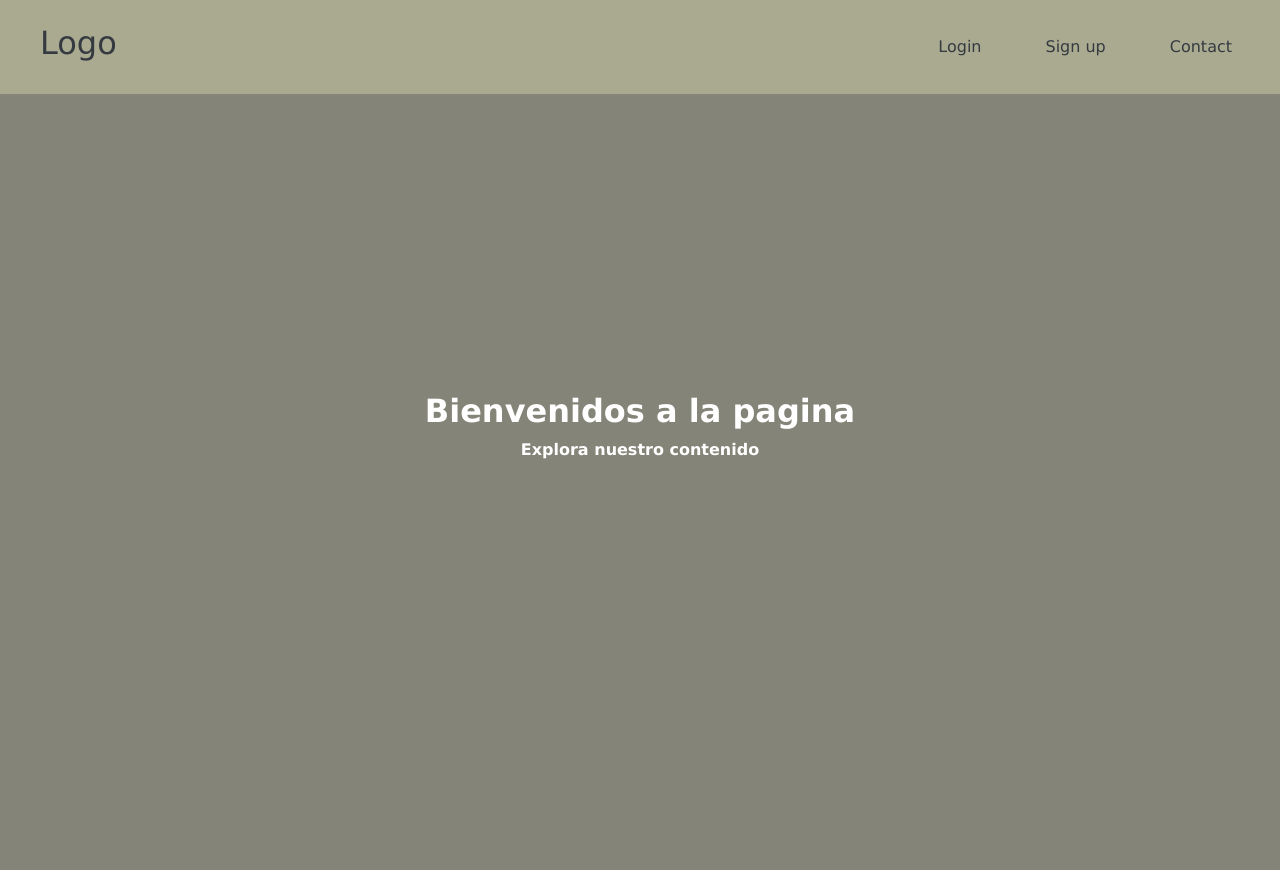
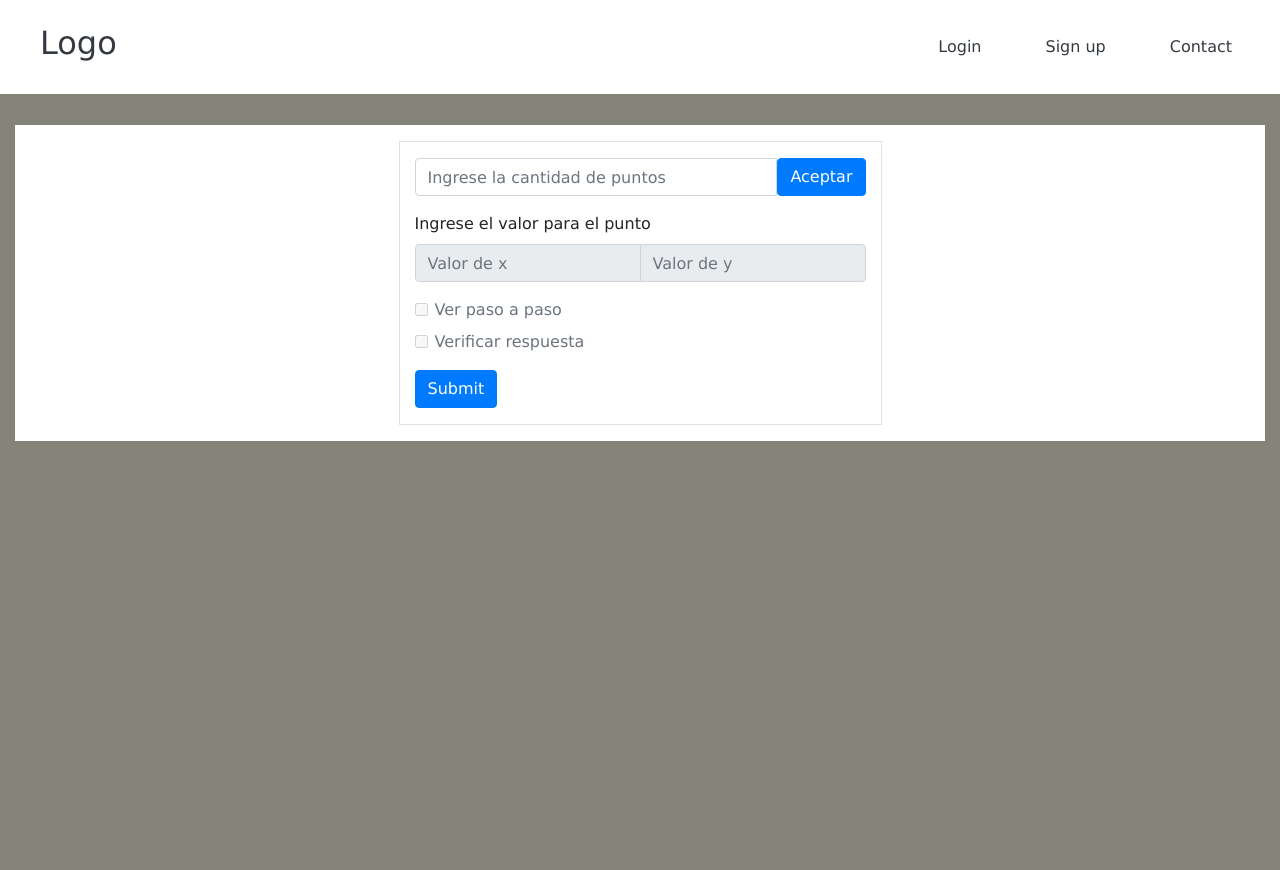
Before and after one commit to Isaac684/DiferenciasDivPagina, a Django app: page / in a window 1280 px wide. After the commit the page ends 441 px from the top, so only its background shows below. Run offline with Django 4.2, Linux system fonts and the light colour scheme.

Commit message:
Cambios de diseño

```diff
--- a/myAppPage/myApp/templates/base/baseapp.html
+++ b/myAppPage/myApp/templates/base/baseapp.html
@@ -11,9 +11,9 @@
     <link rel="stylesheet" href="{% static 'css/styleapp.css' %}">
 </head>
 
-<body class="d-flex justify-content-center align-items-center" style="min-height: calc(100vh + 70px); background-color: #848478">
+<body class="d-flex justify-content-center align-items-center" style="margin-top: 125px; background-color: #848478">
 
-    <header class="fixed-top" style="background-color: #aaaa91">
+    <header class="fixed-top" style="background-color: #FFFFFF">
 
         <div class="container-fluid d-flex justify-content-between align-items-center mx-4 p-3 py-4">
             <h2 class="logo text-dark">Logo</h2>
@@ -27,7 +27,7 @@
 
     </header>
 
-    <main>
+    <main class="container-fluid d-flex align-self-center">
         {% block content %}
         {% endblock %}
     </main>
--- a/myAppPage/myApp/templates/homepageapp.html
+++ b/myAppPage/myApp/templates/homepageapp.html
@@ -2,9 +2,32 @@
 
 {% block content %}
 
-<div class="container text-center">
-    <h2 class="font-weight-bold text-white">Bienvenidos a la pagina</h2>
-    <p class="font-weight-bold text-white">Explora nuestro contenido</p>
+<div class="container-fluid pt-3 pb-3" style="background-color: white;">
+    <form class="container-fluid rounded-4 border border-1 pb-3" style="width: max-content;">
+        <div class="mt-3 input-group mb-3">
+            <input type="text" class="form-control" placeholder="Ingrese la cantidad de puntos"
+                aria-label="Example text with button addon" aria-describedby="button-addon1">
+            <button class="btn btn-primary" type="button" id="button-addon1">Aceptar</button>
+        </div>
+        <label class="form-label">Ingrese el valor para el punto</label>
+        <div class="input-group mb-3">
+            <input type="text" class="form-control" disabled placeholder="Valor de x">
+            <input type="text" class="form-control" disabled placeholder="Valor de y">
+        </div>
+        <div class="form-check mb-2">
+            <input class="form-check-input" disabled type="checkbox" value="" id="pasoApaso">
+            <label class="form-check-label" for="pasoApaso">
+                Ver paso a paso
+            </label>
+        </div>
+        <div class="form-check mb-3">
+            <input class="form-check-input" disabled type="checkbox" value="" id="verificarRespuesta">
+            <label class="form-check-label" for="verificarRespuesta">
+                Verificar respuesta
+            </label>
+        </div>
+        <button type="submit" class="btn btn-primary">Submit</button>
+    </form>
 </div>
 
 {% endblock %}
--- a/myAppPage/myApp/templates/loginapp.html
+++ b/myAppPage/myApp/templates/loginapp.html
@@ -2,7 +2,7 @@
 
 {% block content %}
 
-<div class="border border-white-50 rounded" style="width: 400px; height: 440px; backdrop-filter: blur(20px); box-shadow: 0 0 30px rgba(0, 0, 0, .5); background-color: #5e5e5e">
+<div class="container-fluid border border-white-50 rounded" style="width: 400px; height: 440px; backdrop-filter: blur(20px); box-shadow: 0 0 30px rgba(0, 0, 0, .5); background-color: #5e5e5e">
     <div class="p-4">
 
         <h2 class="text-white text-center">Login</h2>
@@ -11,13 +11,13 @@
             {% csrf_token %}
 
             <div class="input-box">
-                <span class="icon"><ion-icon name="person-circle-outline"></ion-icon></span>
+                <span class="icon pr-4"><ion-icon name="person-circle-outline"></ion-icon></span>
                 <label class="my-2 text-white px-1">User</label>
                 <input type="text" id="userLogin" name="userLogin" class="form-control rounded-pill">
             </div>
 
             <div class="input-box">
-                <span class="icon"><ion-icon name="lock-closed-outline"></ion-icon></span>
+                <span class="icon pr-4"><ion-icon name="lock-closed-outline"></ion-icon></span>
                 <label class="my-2 text-white px-1">Password</label>
                 <input type="password" id="userPassword" name="userPassword" class="form-control rounded-pill">
             </div>
```
Also changed, not shown: myAppPage/myApp/templates/recoverpassword.html (+4 -4 lines), myAppPage/myApp/templates/signupapp.html (+5 -5 lines), myAppPage/db.sqlite3.
